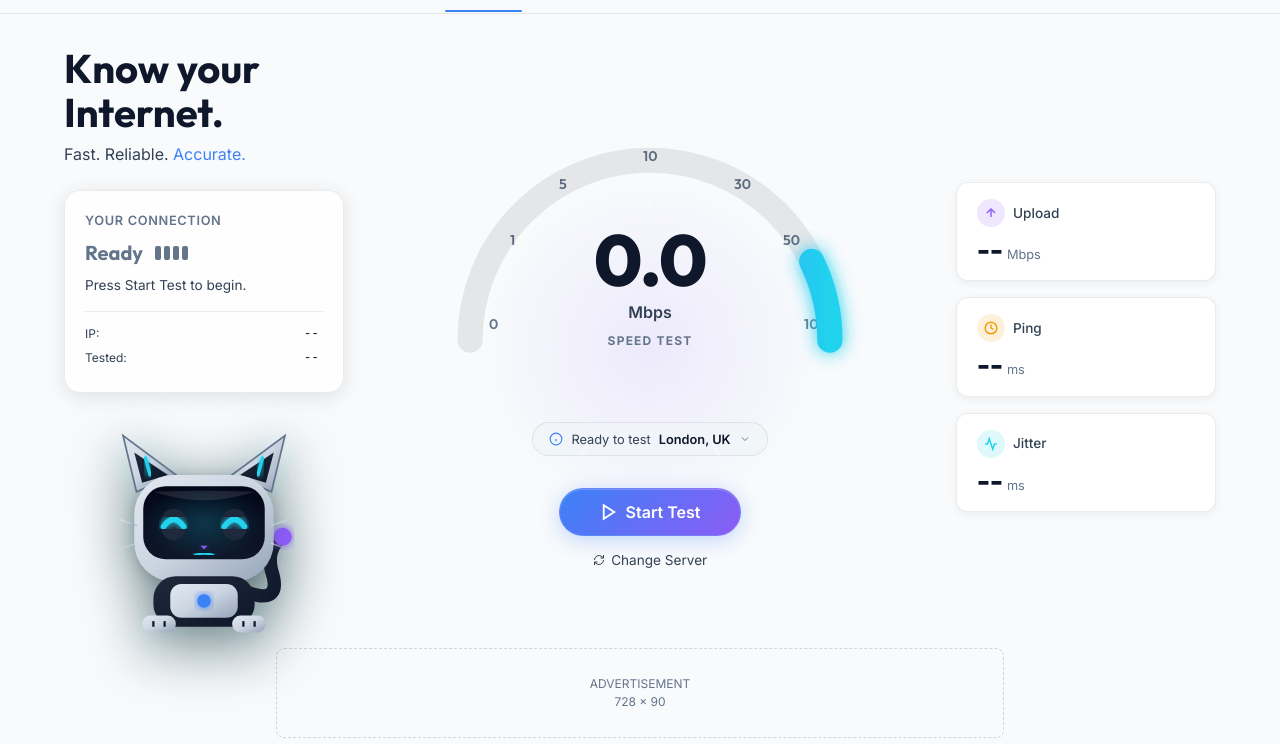
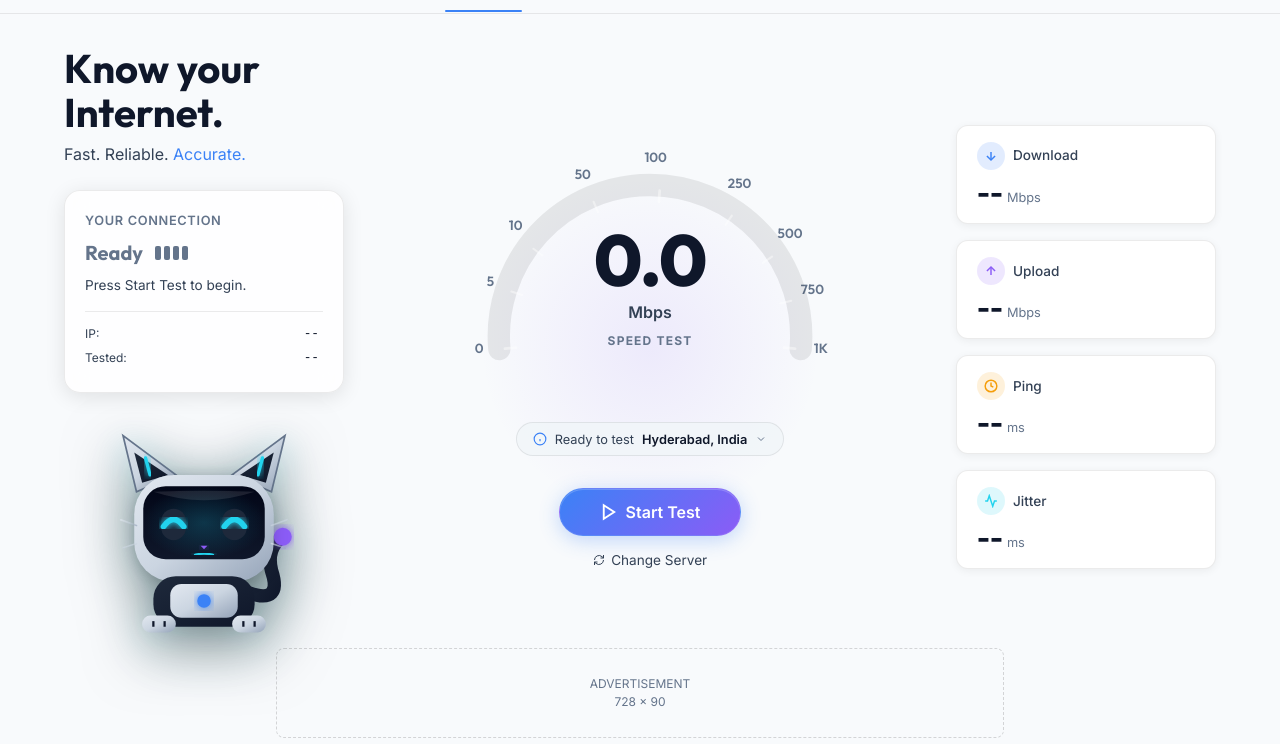
Before and after one commit to mdadnan007OP/Speedpaw, a plain HTML site: page index.html in a window 1280 px wide. Shown: the part 56-800 px from the top of the page. Drawn offline with Linux system fonts and the light colour scheme; no server answers.

Commit message:
Improve speed test performance and UI reliability

```diff
--- a/config.js
+++ b/config.js
@@ -13,8 +13,10 @@
 
   window.SPEEDPAW_CONFIG = {
     // ── SERVER ENDPOINT ──────────────────────────────────────
-    // Auto-detects localhost for development, defaults to production backend domain in production.
-    // Replace 'https://speedtest-server-domain' with your actual AWS EC2 domain or IP.
+    // Production AWS EC2 speed test node in Hyderabad, India.
+    // TODO: Future Multi-Server & Nearest-Server Selection Architecture:
+    // Support dynamic array of edge endpoints (e.g. AWS Hyderabad, Mumbai, Singapore, Frankfurt).
+    // Implement client-side lowest-ping auto-discovery and user manual override.
     backendUrl: window.SPEEDPAW_OVERRIDE_URL || (isLocal
       ? 'http://localhost:3001'
       : 'https://speedpaw-api.duckdns.org'),
--- a/index.html
+++ b/index.html
@@ -258,33 +258,46 @@
                                     <stop offset="100%" stop-color="#22d3ee"/>
                                 </linearGradient>
                             </defs>
-                            <!-- Scale Numbers -->
-                            <text x="35" y="145" fill="var(--text-muted)" font-size="10" font-family="var(--font-display)" font-weight="600">0</text>
-                            <text x="50" y="85" fill="var(--text-muted)" font-size="10" font-family="var(--font-display)" font-weight="600">1</text>
-                            <text x="85" y="45" fill="var(--text-muted)" font-size="10" font-family="var(--font-display)" font-weight="600">5</text>
-                            <text x="145" y="25" fill="var(--text-muted)" font-size="10" font-family="var(--font-display)" font-weight="600">10</text>
-                            <text x="210" y="45" fill="var(--text-muted)" font-size="10" font-family="var(--font-display)" font-weight="600">30</text>
-                            <text x="245" y="85" fill="var(--text-muted)" font-size="10" font-family="var(--font-display)" font-weight="600">50</text>
-                            <text x="260" y="145" fill="var(--text-muted)" font-size="10" font-family="var(--font-display)" font-weight="600">100</text>
+                            <!-- Scale Numbers (Non-linear up to 1000 Mbps / 1K) -->
+                            <text x="28" y="162" fill="var(--text-muted)" font-size="9.5" font-family="var(--font-display)" font-weight="600" text-anchor="middle">0</text>
+                            <text x="36" y="114" fill="var(--text-muted)" font-size="9.5" font-family="var(--font-display)" font-weight="600" text-anchor="middle">5</text>
+                            <text x="54" y="74" fill="var(--text-muted)" font-size="9.5" font-family="var(--font-display)" font-weight="600" text-anchor="middle">10</text>
+                            <text x="102" y="38" fill="var(--text-muted)" font-size="9.5" font-family="var(--font-display)" font-weight="600" text-anchor="middle">50</text>
+                            <text x="154" y="26" fill="var(--text-muted)" font-size="9.5" font-family="var(--font-display)" font-weight="600" text-anchor="middle">100</text>
+                            <text x="214" y="44" fill="var(--text-muted)" font-size="9.5" font-family="var(--font-display)" font-weight="600" text-anchor="middle">250</text>
+                            <text x="250" y="80" fill="var(--text-muted)" font-size="9.5" font-family="var(--font-display)" font-weight="600" text-anchor="middle">500</text>
+                            <text x="266" y="120" fill="var(--text-muted)" font-size="9.5" font-family="var(--font-display)" font-weight="600" text-anchor="middle">750</text>
+                            <text x="272" y="162" fill="var(--text-muted)" font-size="9.5" font-family="var(--font-display)" font-weight="600" text-anchor="middle">1K</text>
 
                             <!-- Track arc (background) -->
-                            <path class="gauge-track" d="M 21.5,153 A 110,110 0 1,1 278.5,153" fill="none" stroke="rgba(139,92,246,0.1)" stroke-width="18" stroke-linecap="round"/>
+                            <path class="gauge-track" d="M 42.4,159.4 A 108,108 0 1,1 257.6,159.4" fill="none" stroke="rgba(139,92,246,0.12)" stroke-width="16" stroke-linecap="round"/>
                             <!-- Progress arc -->
-                            <path id="gauge-arc" d="M 21.5,153 A 110,110 0 1,1 278.5,153" fill="none" stroke="url(#arcGradient)" stroke-width="18" stroke-linecap="round" stroke-dasharray="345.4" stroke-dashoffset="345.4" filter="url(#glow)"/>
+                            <path id="gauge-arc" d="M 42.4,159.4 A 108,108 0 1,1 257.6,159.4" fill="none" stroke="url(#arcGradient)" stroke-width="16" stroke-linecap="round" stroke-dasharray="358.14" stroke-dashoffset="358.14" filter="url(#glow)"/>
 
-                            <!-- Ticks -->
-                            <g class="gauge-ticks" opacity="0.3">
-                                <line x1="150" y1="52" x2="150" y2="60" stroke="#fff" stroke-width="2" stroke-linecap="round" transform="rotate(-150,150,150)"/>
-                                <line x1="150" y1="52" x2="150" y2="60" stroke="#fff" stroke-width="1.5" stroke-linecap="round" transform="rotate(-120,150,150)"/>
-                                <line x1="150" y1="52" x2="150" y2="60" stroke="#fff" stroke-width="1.5" stroke-linecap="round" transform="rotate(-90,150,150)"/>
-                                <line x1="150" y1="52" x2="150" y2="60" stroke="#fff" stroke-width="1.5" stroke-linecap="round" transform="rotate(-60,150,150)"/>
-                                <line x1="150" y1="52" x2="150" y2="60" stroke="#fff" stroke-width="1.5" stroke-linecap="round" transform="rotate(-30,150,150)"/>
-                                <line x1="150" y1="52" x2="150" y2="60" stroke="#fff" stroke-width="2" stroke-linecap="round" transform="rotate(0,150,150)"/>
-                                <line x1="150" y1="52" x2="150" y2="60" stroke="#fff" stroke-width="1.5" stroke-linecap="round" transform="rotate(30,150,150)"/>
-                                <line x1="150" y1="52" x2="150" y2="60" stroke="#fff" stroke-width="1.5" stroke-linecap="round" transform="rotate(60,150,150)"/>
-                                <line x1="150" y1="52" x2="150" y2="60" stroke="#fff" stroke-width="1.5" stroke-linecap="round" transform="rotate(90,150,150)"/>
-                                <line x1="150" y1="52" x2="150" y2="60" stroke="#fff" stroke-width="1.5" stroke-linecap="round" transform="rotate(120,150,150)"/>
-                                <line x1="150" y1="52" x2="150" y2="60" stroke="#fff" stroke-width="2" stroke-linecap="round" transform="rotate(150,150,150)"/>
+                            <!-- Ticks matching non-linear scale labels -->
+                            <g class="gauge-ticks" opacity="0.4">
+                                <line x1="150" y1="46" x2="150" y2="54" stroke="#fff" stroke-width="2" stroke-linecap="round" transform="rotate(-95, 150, 150)"/>
+                                <line x1="150" y1="46" x2="150" y2="54" stroke="#fff" stroke-width="1.5" stroke-linecap="round" transform="rotate(-72.2, 150, 150)"/>
+                                <line x1="150" y1="46" x2="150" y2="54" stroke="#fff" stroke-width="1.5" stroke-linecap="round" transform="rotate(-53.2, 150, 150)"/>
+                                <line x1="150" y1="46" x2="150" y2="54" stroke="#fff" stroke-width="1.5" stroke-linecap="round" transform="rotate(-22.8, 150, 150)"/>
+                                <line x1="150" y1="46" x2="150" y2="54" stroke="#fff" stroke-width="2" stroke-linecap="round" transform="rotate(3.8, 150, 150)"/>
+                                <line x1="150" y1="46" x2="150" y2="54" stroke="#fff" stroke-width="1.5" stroke-linecap="round" transform="rotate(34.2, 150, 150)"/>
+                                <line x1="150" y1="46" x2="150" y2="54" stroke="#fff" stroke-width="1.5" stroke-linecap="round" transform="rotate(57.0, 150, 150)"/>
+                                <line x1="150" y1="46" x2="150" y2="54" stroke="#fff" stroke-width="1.5" stroke-linecap="round" transform="rotate(76.0, 150, 150)"/>
+                                <line x1="150" y1="46" x2="150" y2="54" stroke="#fff" stroke-width="2" stroke-linecap="round" transform="rotate(95.0, 150, 150)"/>
+                            </g>
+
+                            <!-- High-Tech Animated Needle Indicator -->
+                            <g id="gauge-needle" class="gauge-needle" transform="rotate(-95, 150, 150)">
+                                <!-- Glowing needle body -->
+                                <polygon points="148,150 149.2,60 150,52 150.8,60 152,150" fill="url(#arcGradient)" filter="url(#glow)"/>
+                                <!-- Sharp contrast inner pointer -->
+                                <polygon points="148.8,150 149.5,60 150,52 150.5,60 151.2,150" fill="#ffffff"/>
+                                <!-- Accent needle tip -->
+                                <circle cx="150" cy="52" r="2.2" fill="#22d3ee"/>
+                                <!-- Pivot Hub -->
+                                <circle cx="150" cy="150" r="8" fill="#0b0f1a" stroke="rgba(34,211,238,0.7)" stroke-width="2"/>
+                                <circle cx="150" cy="150" r="3.5" fill="var(--accent)"/>
                             </g>
                         </svg>
 
@@ -301,7 +314,7 @@
                         <div class="server-status">
                             <svg width="14" height="14" viewBox="0 0 24 24" fill="none" stroke="var(--accent)" stroke-width="2"><circle cx="12" cy="12" r="10"/><line x1="12" y1="16" x2="12" y2="12"/><line x1="12" y1="8" x2="12.01" y2="8"/></svg>
                             <span id="server-status-text">Ready to test</span>
-                            <span id="server-location">London, UK</span>
+                            <span id="server-location">Hyderabad, India</span>
                             <svg width="12" height="12" viewBox="0 0 24 24" fill="none" stroke="var(--text-muted)" stroke-width="2"><polyline points="6 9 12 15 18 9"/></svg>
                         </div>
                     </div>
@@ -323,14 +336,14 @@
 
                 <!-- RIGHT PANEL: Metrics -->
                 <aside class="right-panel metrics-panel" aria-label="Test metrics">
-                    <div class="metric-card mobile-only" id="m-dl-mobile">
+                    <div class="metric-card" id="m-dl">
                         <div class="metric-header">
                             <div class="metric-icon-wrap dl"><svg width="14" height="14" viewBox="0 0 24 24" fill="none" stroke="currentColor" stroke-width="2.5"><line x1="12" y1="5" x2="12" y2="19"/><polyline points="19 12 12 19 5 12"/></svg></div>
                             <span class="metric-lbl">Download</span>
                         </div>
                         <div class="metric-val-row">
-                            <span class="metric-val" id="val-dl-mobile">--</span>
-                            <span class="metric-unit">Mbps</span>
+                            <span class="metric-val" id="val-dl">--</span>
+                            <span class="metric-unit" id="unit-dl">Mbps</span>
                         </div>
                     </div>
 
@@ -341,7 +354,7 @@
                         </div>
                         <div class="metric-val-row">
                             <span class="metric-val" id="val-ul">--</span>
-                            <span class="metric-unit">Mbps</span>
+                            <span class="metric-unit" id="unit-ul">Mbps</span>
                         </div>
                     </div>
 
@@ -697,7 +710,7 @@
             <div class="tool-card-wrap">
                 <div class="tool-card text-center">
                     <svg width="56" height="56" viewBox="0 0 24 24" fill="none" stroke="var(--color-cyan)" stroke-width="1.5" class="mb-2"><circle cx="12" cy="12" r="10"/><line x1="2" y1="12" x2="22" y2="12"/><path d="M12 2a15.3 15.3 0 0 1 4 10 15.3 15.3 0 0 1-4 10 15.3 15.3 0 0 1-4-10 15.3 15.3 0 0 1 4-10z"/></svg>
-                    <h2 style="font-size:2.5rem; font-family:var(--font-display); line-height:1.2; word-break:break-all;" id="ip-display">Detecting…</h2>
+                    <h2 class="ip-display-text" id="ip-display">Detecting…</h2>
                     <p class="text-muted mt-2">Public IPv4 / IPv6 Address</p>
 
                     <button id="btn-copy-ip" class="btn-secondary mt-2">
```
